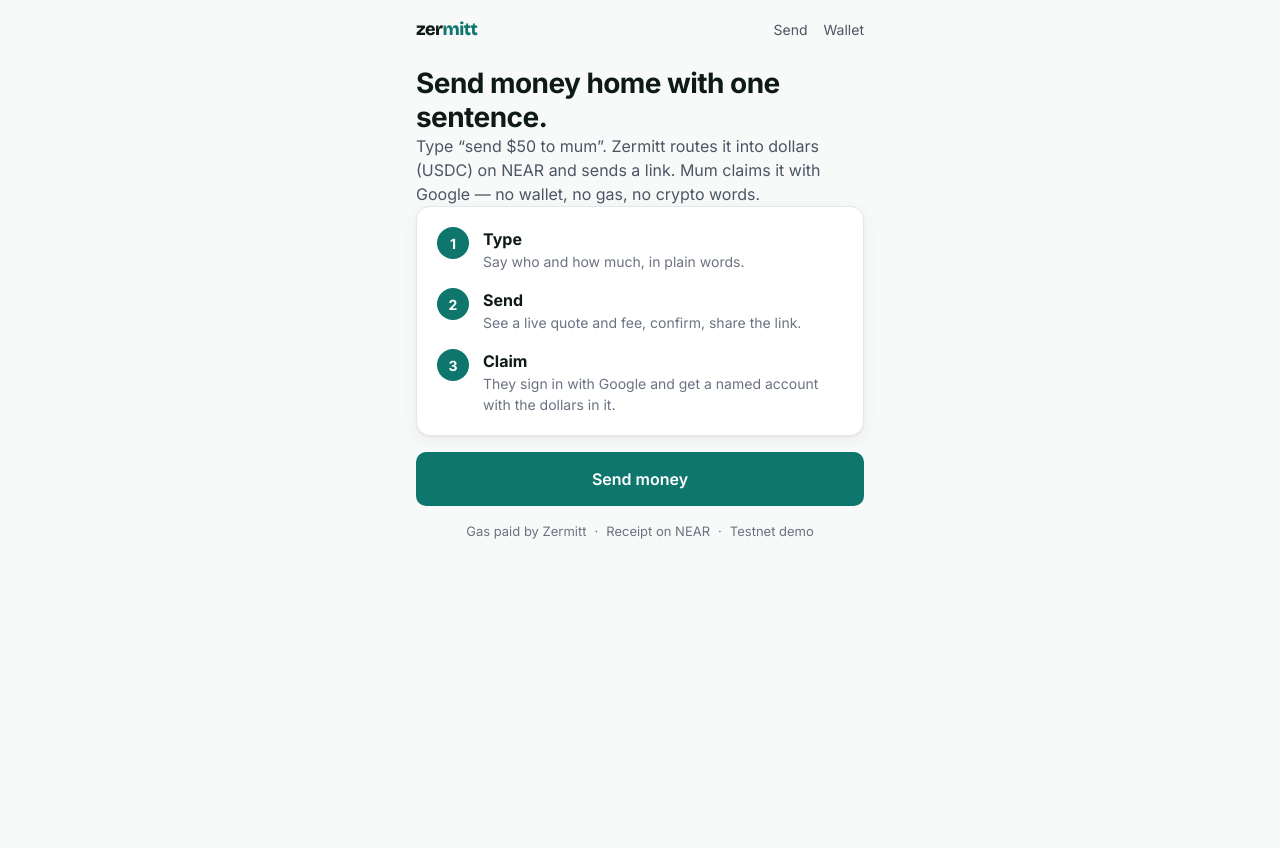
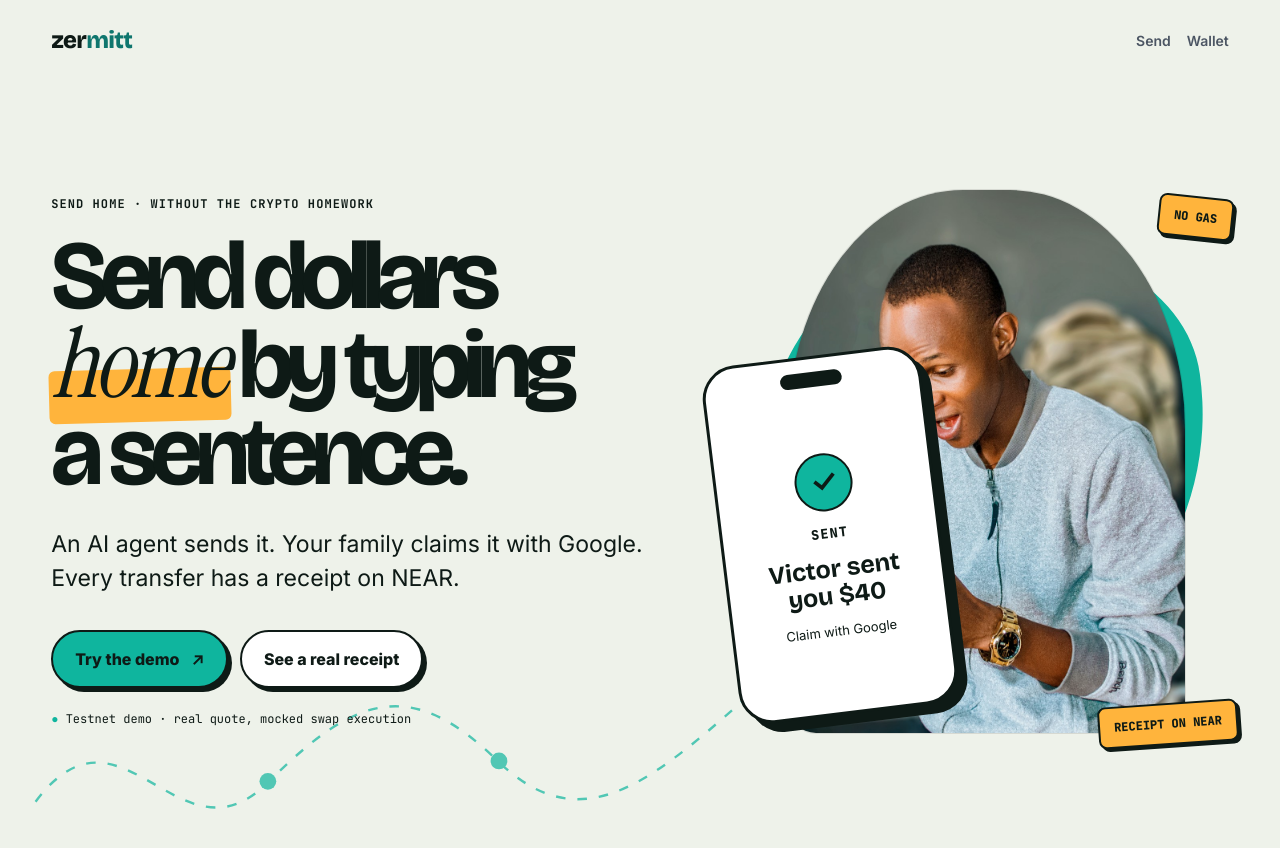
Before and after one commit to OutstandingVick/zermitt, a Next.js app: page / in a window 1280 px wide. Shown: the top 848 px of the page. Before the commit the page ends 800 px from the top, so only its background shows below. Built offline with nearby package versions, Linux system fonts and the light colour scheme.

Commit message:
feat: build the Calabash landing hero

```diff
--- a/app/globals.css
+++ b/app/globals.css
@@ -150,3 +150,44 @@ h2 { font-size: 20px; line-height: 1.3; margin: 0; }
   display: flex; align-items: center; justify-content: center; font-size: 14px;
 }
 .center { text-align: center; }
+
+/* Calabash landing page */
+body:has(.landing) { background: var(--sage-paper); }
+body:has(.landing) .topbar { max-width: 1440px; padding: 22px clamp(20px, 4vw, 64px) 0; position: relative; z-index: 20; }
+body:has(.landing) .brand { font-size: 24px; }
+body:has(.landing) .topbar nav { font-weight: 600; }
+.landing { overflow: clip; color: var(--deep-ink); }
+.landing-section { position: relative; padding: clamp(72px, 9vw, 144px) clamp(20px, 4vw, 64px); }
+.hero { max-width: 1440px; min-height: 820px; margin-inline: auto; display: grid; grid-template-columns: minmax(0, 1.12fr) minmax(380px, .88fr); align-items: center; gap: clamp(32px, 6vw, 92px); padding-block-start: clamp(56px, 8vw, 104px); }
+.hero-copy { position: relative; z-index: 3; }
+.eyebrow { margin: 0 0 20px; font-family: var(--mono); font-size: 12px; font-weight: 700; letter-spacing: .09em; text-transform: uppercase; }
+.mega-title { margin: 0; max-width: 850px; font-family: var(--display); font-size: clamp(52px, 7.6vw, 116px); line-height: .9; letter-spacing: -.075em; text-wrap: balance; }
+.mega-title em, .section-title em { font-family: var(--emotional); font-weight: 400; letter-spacing: -.035em; }
+.highlight { position: relative; isolation: isolate; white-space: nowrap; }
+.highlight::after { content: ""; position: absolute; z-index: -1; inset: 54% -3% 4% -1%; background: var(--mango); border-radius: 6px; transform: rotate(-1.5deg); }
+.hero-lead { max-width: 670px; margin: 30px 0 0; font-size: clamp(18px, 1.8vw, 24px); line-height: 1.5; text-wrap: pretty; }
+.action-row { display: flex; flex-wrap: wrap; gap: 12px; margin-block-start: 34px; }
+.landing-button { min-height: 54px; display: inline-flex; align-items: center; justify-content: center; gap: 12px; padding: 15px 22px; border: 2px solid var(--deep-ink); border-radius: 999px; color: var(--deep-ink); font-weight: 800; text-decoration: none; box-shadow: 4px 4px 0 var(--deep-ink); transition: transform 150ms cubic-bezier(.2,0,0,1), box-shadow 150ms cubic-bezier(.2,0,0,1), background 150ms; }
+.landing-button:hover { text-decoration: none; transform: translate(-2px,-2px); box-shadow: 6px 6px 0 var(--deep-ink); }
+.landing-button:active { transform: scale(.96); }
+.landing-button-primary { background: var(--zermitt-teal); }
+.landing-button-secondary { background: #fff; }
+.demo-note { margin: 22px 0 0; font-family: var(--mono); font-size: 12px; }
+.demo-note span { color: var(--zermitt-teal); }
+.hero-visual { position: relative; min-height: 590px; display: grid; place-items: center; }
+.hero-blob { position: absolute; width: 92%; aspect-ratio: 1; border-radius: 48% 52% 61% 39% / 50% 37% 63% 50%; background: var(--zermitt-teal); transform: rotate(-8deg); }
+.hero-photo { position: absolute; z-index: 2; width: 82%; height: 92%; object-fit: cover; object-position: 54% center; border-radius: 44% 44% 28px 28px; outline: 1px solid rgb(0 0 0 / 10%); filter: saturate(.92); }
+.phone-card { position: absolute; z-index: 5; inset-inline-start: -5%; inset-block-end: 7%; width: 220px; min-height: 360px; padding: 48px 22px 24px; display: flex; flex-direction: column; align-items: center; justify-content: center; gap: 13px; text-align: center; background: #fff; border: 3px solid var(--deep-ink); border-radius: 34px; box-shadow: 9px 10px 0 var(--deep-ink); transform: rotate(-7deg); }
+.phone-notch { position: absolute; inset-block-start: 13px; width: 62px; height: 15px; border-radius: 999px; background: var(--deep-ink); }
+.phone-check { width: 58px; height: 58px; display: grid; place-items: center; background: var(--zermitt-teal); border-radius: 50%; border: 2px solid var(--deep-ink); font-size: 30px; font-weight: 800; }
+.phone-card small { font-family: var(--mono); font-weight: 800; letter-spacing: .1em; }
+.phone-card strong { font-family: var(--display); font-size: 25px; line-height: 1.05; }
+.phone-card > span:last-child { font-size: 13px; }
+.sticker { position: absolute; z-index: 7; padding: 10px 14px; border: 2px solid var(--deep-ink); border-radius: 8px; background: var(--mango); font-family: var(--mono); font-size: 12px; font-weight: 800; box-shadow: 3px 3px 0 var(--deep-ink); }
+.sticker-gas { inset-block-start: 5%; inset-inline-end: -1%; transform: rotate(6deg); }
+.sticker-receipt { inset-block-end: 2%; inset-inline-end: -2%; transform: rotate(-4deg); }
+.hero-current { position: absolute; z-index: 0; inset-inline: 2%; inset-block-end: 2%; width: 58%; color: var(--zermitt-teal); opacity: .7; }
+@media (max-width: 900px) { .hero { grid-template-columns: 1fr; min-height: auto; } .hero-visual { min-height: 580px; } .hero-current { width: 100%; } }
+@media (max-width: 520px) { .landing-section { padding-inline: 18px; } .mega-title { font-size: clamp(48px, 16vw, 72px); } .action-row { flex-direction: column; } .landing-button { width: 100%; } .hero-visual { min-height: 470px; } .phone-card { width: 142px; min-height: 248px; padding-inline: 12px; border-radius: 25px; } .phone-card strong { font-size: 19px; } .sticker-receipt { inset-inline-end: 0; } }
+@media (hover: hover) { .landing-button:hover { text-decoration: none; } }
+@media (prefers-reduced-motion: reduce) { .landing-button { transition: none; } .landing-button:hover { transform: none; } }
--- a/app/page.tsx
+++ b/app/page.tsx
@@ -1,45 +1,38 @@
+import Image from "next/image";
+import Link from "next/link";
+import { DollarPlane, HeartPhone, MoneyCurrent, ReceiptSmile } from "./landing-art";
+
+const receiptHref = "/r/2b9f5291-5ed5-40a8-9823-acb6e7611cbf";
+
 export default function Home() {
   return (
-    <main className="container stack">
-      <section className="stack-sm">
-        <h1>Send money home with one sentence.</h1>
-        <p className="lead">
-          Type &ldquo;send $50 to mum&rdquo;. Zermitt routes it into dollars (USDC) on NEAR and
-          sends a link. Mum claims it with Google — no wallet, no gas, no crypto words.
-        </p>
+    <main id="main-content" className="landing">
+      <section className="landing-section hero" aria-labelledby="hero-title">
+        <div className="hero-copy">
+          <p className="eyebrow">SEND HOME · WITHOUT THE CRYPTO HOMEWORK</p>
+          <h1 id="hero-title" className="mega-title">Send dollars <em className="highlight">home</em> by typing a sentence.</h1>
+          <p className="hero-lead">An AI agent sends it. Your family claims it with Google. Every transfer has a receipt on NEAR.</p>
+          <div className="action-row">
+            <Link href="/send" className="landing-button landing-button-primary">Try the demo <span aria-hidden="true">↗</span></Link>
+            <Link href={receiptHref} className="landing-button landing-button-secondary">See a real receipt</Link>
+          </div>
+          <p className="demo-note"><span aria-hidden="true">●</span> Testnet demo · real quote, mocked swap execution</p>
+        </div>
+        <div className="hero-visual" aria-label="Victor sees a transfer confirmation on his phone">
+          <div className="hero-blob" aria-hidden="true" />
+          <Image className="hero-photo" src="/landing/hero-man-phone.jpg" alt="A smiling Nigerian man looking at his phone" width={900} height={1100} priority sizes="(max-width: 800px) 92vw, 42vw" />
+          <div className="phone-card">
+            <span className="phone-notch" aria-hidden="true" />
+            <span className="phone-check" aria-hidden="true">✓</span>
+            <small>SENT</small>
+            <strong>Victor sent you $40</strong>
+            <span>Claim with Google</span>
+          </div>
+          <span className="sticker sticker-gas">NO GAS</span>
+          <span className="sticker sticker-receipt">RECEIPT ON NEAR</span>
+        </div>
+        <MoneyCurrent className="hero-current" />
       </section>
-
-      <ol className="steps card">
-        <li className="step">
-          <span className="step-num">1</span>
-          <div>
-            <strong>Type</strong>
-            <p className="small muted" style={{ margin: 0 }}>Say who and how much, in plain words.</p>
-          </div>
-        </li>
-        <li className="step">
-          <span className="step-num">2</span>
-          <div>
-            <strong>Send</strong>
-            <p className="small muted" style={{ margin: 0 }}>See a live quote and fee, confirm, share the link.</p>
-          </div>
-        </li>
-        <li className="step">
-          <span className="step-num">3</span>
-          <div>
-            <strong>Claim</strong>
-            <p className="small muted" style={{ margin: 0 }}>
-              They sign in with Google and get a named account with the dollars in it.
-            </p>
-          </div>
-        </li>
-      </ol>
-
-      <a href="/send" className="btn btn-primary btn-block">Send money</a>
-
-      <p className="trust">
-        <span>Gas paid by Zermitt</span>·<span>Receipt on NEAR</span>·<span>Testnet demo</span>
-      </p>
     </main>
   );
 }
```
